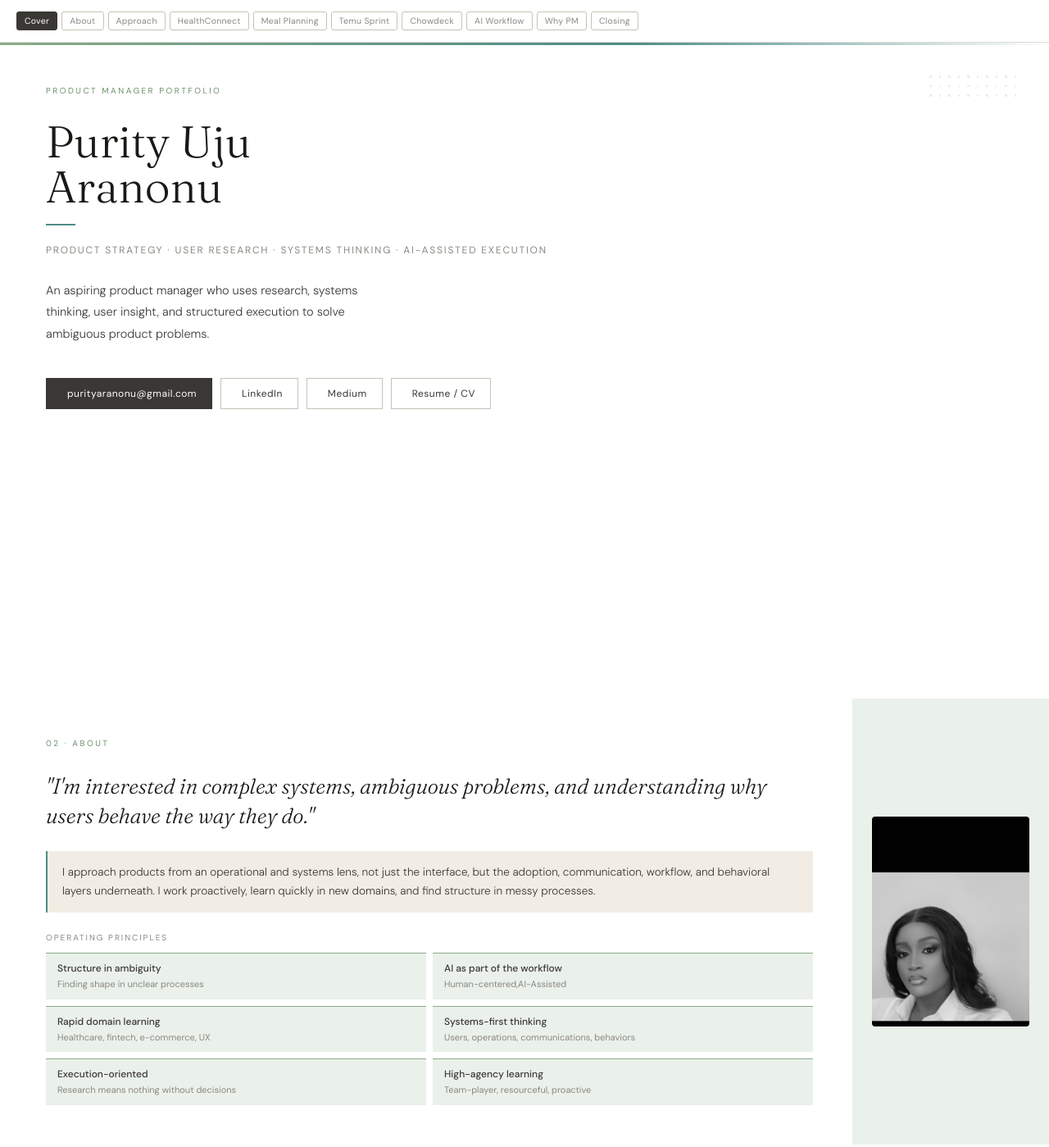
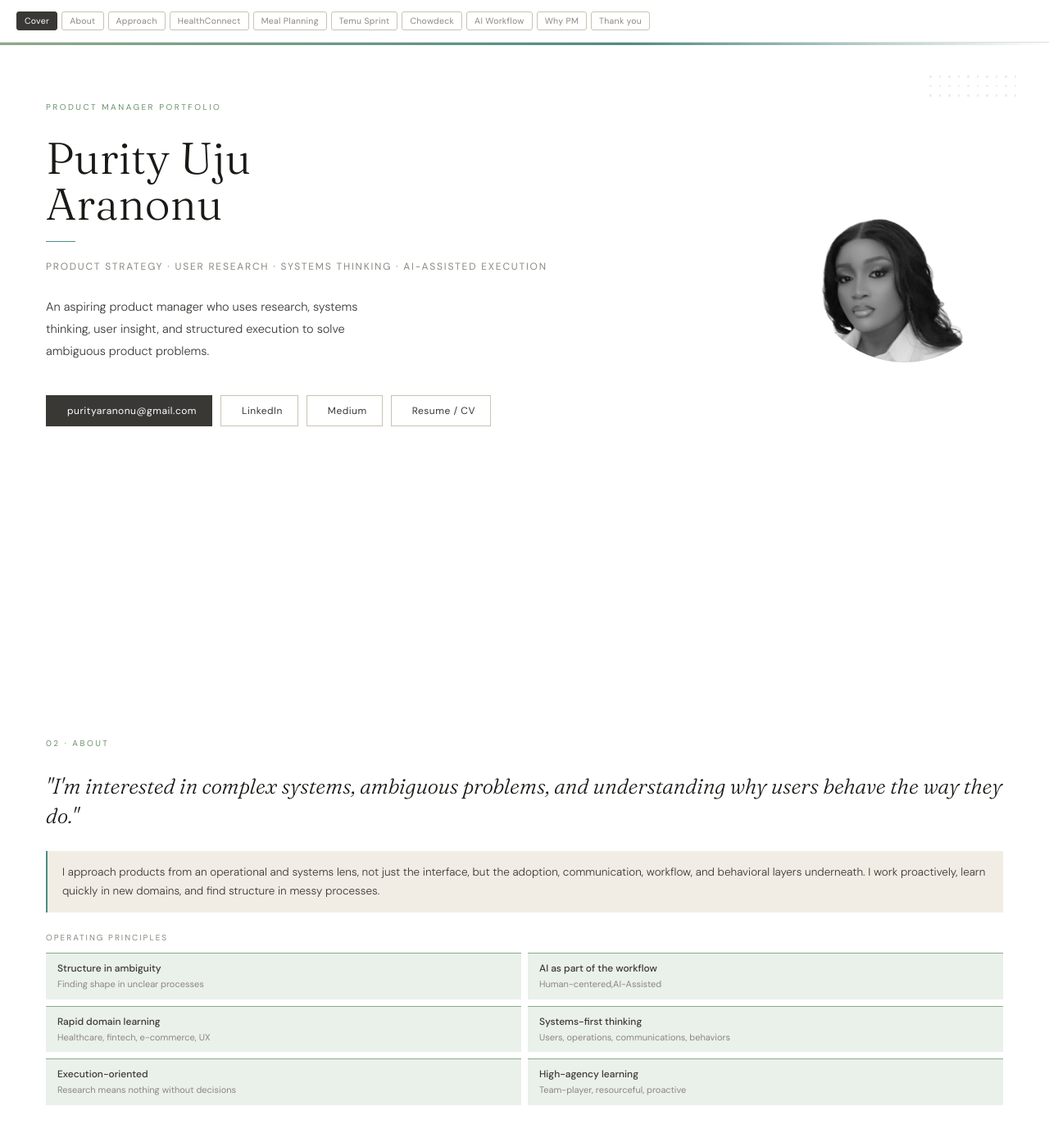
Before and after one commit to egobeke/purity-aranonu-pm-portfolio, a plain HTML site: page index.html in a window 1280 px wide. Shown: the top 1399 px of the page at 82% size. Drawn offline with Linux system fonts and the light colour scheme.

Commit message:
update update

```diff
--- a/index.html
+++ b/index.html
@@ -89,10 +89,10 @@
 
     /* ─── SLIDE 1 COVER ─── */
     .s1-wrap {
-      padding: 52px 56px;
-      display: flex;
-      flex-direction: column;
-      justify-content: space-between;
+      padding: 48px 56px;
+      display: grid;
+      grid-template-columns: 1fr 240px;
+      align-items: center;
       min-height: 540px;
       position: relative;
       overflow: hidden
@@ -206,23 +206,31 @@
 
     /* ─── SLIDE 2 ABOUT ─── */
     .s2-wrap {
-      display: grid;
-      grid-template-columns: 1fr 240px;
+      display: block;
       min-height: 540px
     }
 
     .s2-left {
-      padding: 48px 48px 48px 56px;
+      padding: 48px 56px;
       display: flex;
       flex-direction: column
     }
 
-    .s2-right {
-      background: var(--sage-light);
+    .s1-right {
       display: flex;
       align-items: center;
       justify-content: center;
-      padding: 24px
+      padding: 0;
+    }
+
+    .profile-circle {
+      width: 240px;
+      height: 240px;
+      border-radius: 50%;
+      overflow: hidden;
+      display: flex;
+      align-items: center;
+      justify-content: center;
     }
 
     .s2-tag {
@@ -282,18 +290,17 @@
 
     .profile-image {
       width: 100%;
-      max-width: 192px;
-      aspect-ratio: 3 / 4;
+      height: 100%;
       object-fit: cover;
-      object-position: center 20%;
-      border-radius: 4px;
+      object-position: center;
       filter: grayscale(100%);
       display: block;
     }
 
     @media (max-width: 768px) {
-      .s2-wrap {
+      .s1-wrap {
         grid-template-columns: 1fr;
+        gap: 40px;
       }
     }
 
@@ -415,7 +422,7 @@
 
     /* ─── PROJECT SLIDES ─── */
     .proj-wrap {
-      padding: 44px 56px;
+      padding: 48px 56px;
       min-height: 540px
     }
 
@@ -842,7 +849,7 @@
 
     /* ─── SLIDE 10 CLOSING ─── */
     .s10-wrap {
-      padding: 56px;
+      padding: 48px 56px;
       min-height: 540px;
       display: flex;
       flex-direction: column;
@@ -952,7 +959,7 @@
       <button onclick="go(6)"> Chowdeck </button>
       <button onclick="go(7)"> AI Workflow </button>
       <button onclick="go(8)"> Why PM </button>
-      <button onclick="go(9)"> Closing </button>
+      <button onclick="go(9)"> Thank you </button>
     </nav>
 
     <!-- ─── SLIDE 1 COVER ─── -->
@@ -1011,6 +1018,11 @@
             </a>
           </div>
         </div>
+        <div class="s1-right" aria-label="Portrait of Purity Aranonu">
+          <div class="profile-circle">
+            <img src="profile.png" alt="Purity Uju Aranonu" class="profile-image">
+          </div>
+        </div>
       </div>
     </div>
 
@@ -1055,9 +1067,6 @@
             </div>
           </div>
         </div>
-        <div class="s2-right" aria-label="Portrait of Purity Aranonu">
-          <img src="profile.jpg" alt="Purity Uju Aranonu" class="profile-image">
-        </div>
       </div>
     </div>
 
@@ -1126,6 +1135,7 @@
           </div>
         </div>
       </div>
+    </div>
 
       <!-- ─── SLIDE 4 HEALTHCONNECT ─── -->
       <div class="slide">
```
Also changed, not shown: profile.png (added).
